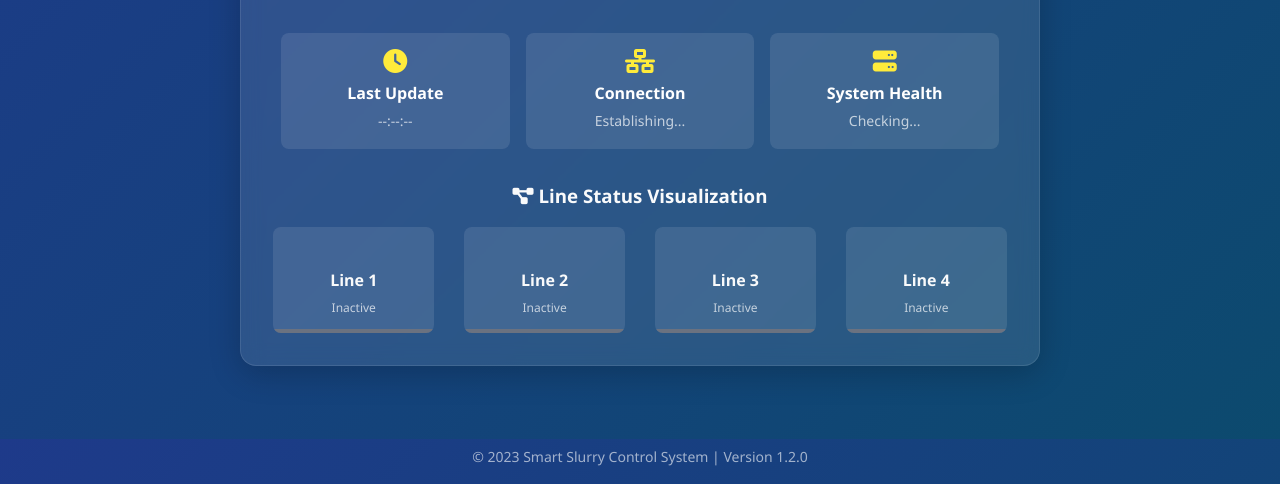
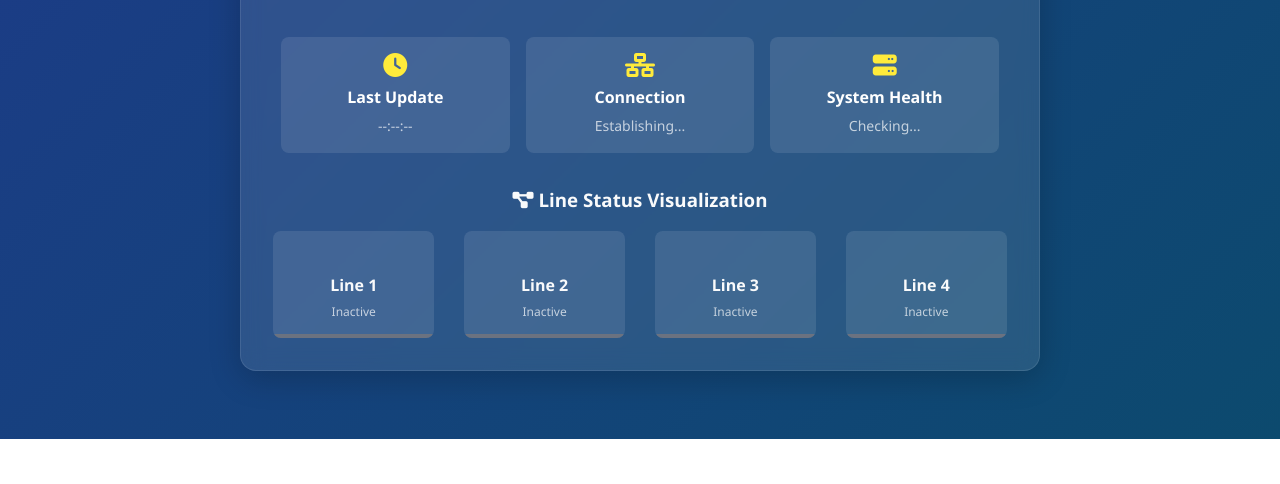
Before and after one commit to vanshbadjate07/Smart-Slurry-Control, a plain HTML site: page index.html in a window 1280 px wide. Shown: the part 361-845 px from the top of the page. After the commit the page ends 800 px from the top, so only its background shows below. Drawn offline with Linux system fonts and the light colour scheme; no server answers.

Commit message:
Update index.html

```diff
--- a/index.html
+++ b/index.html
@@ -414,11 +414,6 @@
     </div>
   </main>
 
-  <!-- Footer -->
-  <footer class="footer">
-    <p>© 2023 Smart Slurry Control System | Version 1.2.0</p>
-  </footer>
-
   <script type="module">
     import { initializeApp } from "https://www.gstatic.com/firebasejs/10.12.0/firebase-app.js";
     import { getDatabase, ref, onValue } from "https://www.gstatic.com/firebasejs/10.12.0/firebase-database.js";
```
